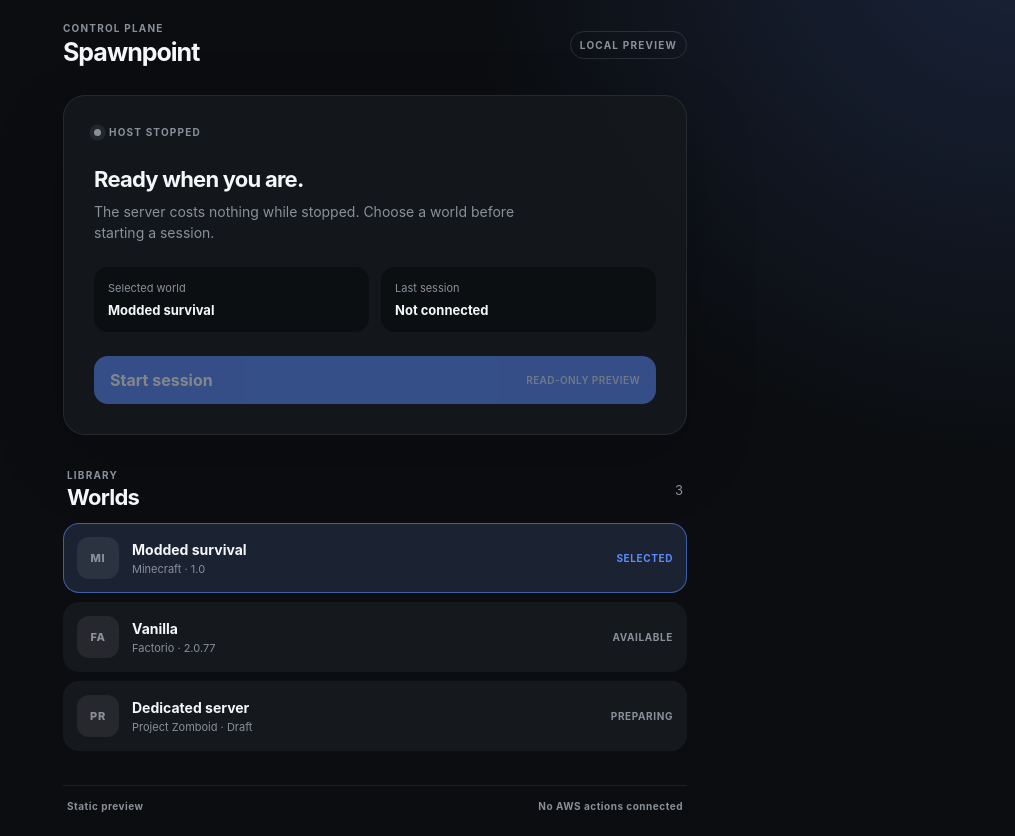
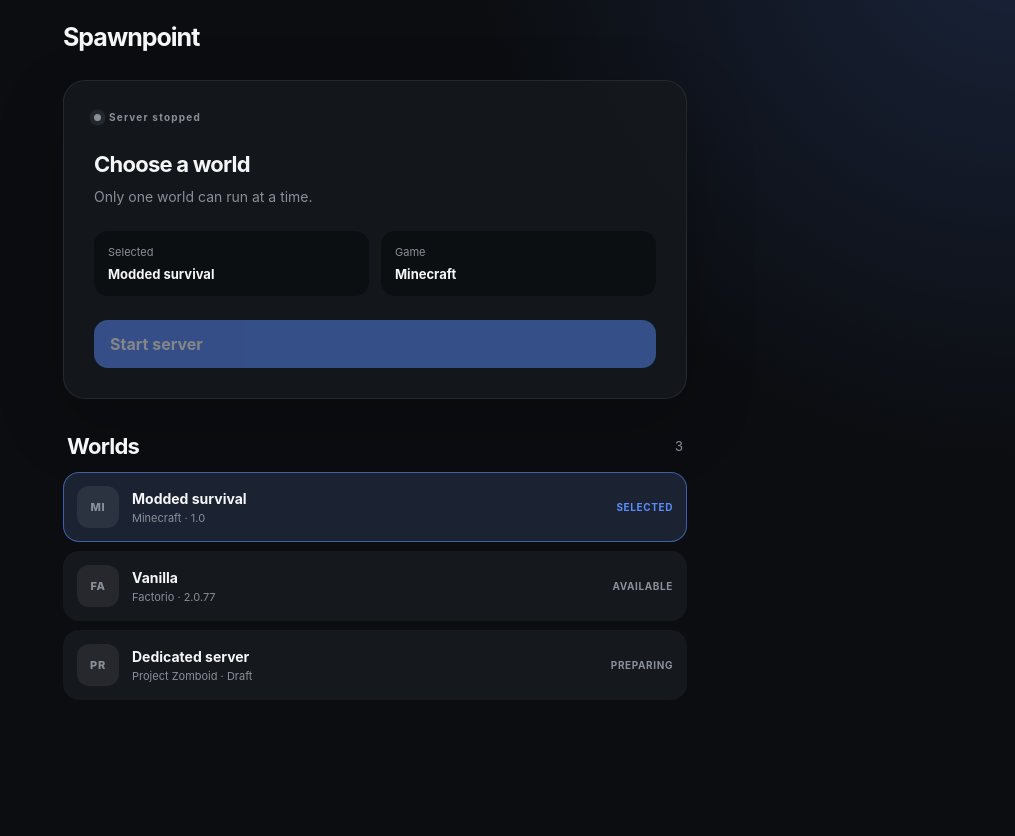
Before and after one commit to DrArzter/spawnpoint, a React (Vite) app in the folder web/: page / in a window 1280 px wide. Shown: the whole page, without its empty margins (265-1280 px from the left). After the commit the page ends 800 px from the top, so only its background shows below. Built offline with nearby package versions, Linux system fonts and the light colour scheme.

Commit message:
style(web): remove internal UI jargon

```diff
--- a/web/src/App.tsx
+++ b/web/src/App.tsx
@@ -23,50 +23,43 @@ const stateLabel: Record<World["state"], string> = {
 };
 
 export function App() {
-  const [insideTelegram, setInsideTelegram] = useState(false);
   const [selectedWorld, setSelectedWorld] = useState("world");
 
-  useEffect(() => setInsideTelegram(initializeTelegram()), []);
+  useEffect(() => {
+    initializeTelegram();
+  }, []);
 
   return (
     <main className="app-shell">
       <header className="topbar">
-        <div>
-          <p className="eyebrow">CONTROL PLANE</p>
-          <h1>Spawnpoint</h1>
-        </div>
-        <span className="preview-label">{insideTelegram ? "TELEGRAM" : "LOCAL PREVIEW"}</span>
+        <h1>Spawnpoint</h1>
       </header>
 
       <section className="hero" aria-labelledby="server-status-title">
         <div className="status-line">
           <span className="status-dot" aria-hidden="true" />
-          <span>HOST STOPPED</span>
+          <span>Server stopped</span>
         </div>
-        <h2 id="server-status-title">Ready when you are.</h2>
-        <p>The server costs nothing while stopped. Choose a world before starting a session.</p>
+        <h2 id="server-status-title">Choose a world</h2>
+        <p>Only one world can run at a time.</p>
         <dl className="facts">
           <div>
-            <dt>Selected world</dt>
+            <dt>Selected</dt>
             <dd>{worlds.find((world) => world.id === selectedWorld)?.title}</dd>
           </div>
           <div>
-            <dt>Last session</dt>
-            <dd>Not connected</dd>
+            <dt>Game</dt>
+            <dd>{worlds.find((world) => world.id === selectedWorld)?.game}</dd>
           </div>
         </dl>
         <button className="primary-action" type="button" disabled>
-          Start session
-          <span>Read-only preview</span>
+          Start server
         </button>
       </section>
 
       <section className="world-section" aria-labelledby="worlds-title">
         <div className="section-heading">
-          <div>
-            <p className="eyebrow">LIBRARY</p>
-            <h2 id="worlds-title">Worlds</h2>
-          </div>
+          <h2 id="worlds-title">Worlds</h2>
           <span>{worlds.length}</span>
         </div>
 
@@ -91,10 +84,6 @@ export function App() {
         </div>
       </section>
 
-      <footer>
-        <span>Static preview</span>
-        <span>No AWS actions connected</span>
-      </footer>
     </main>
   );
 }
--- a/web/src/styles.css
+++ b/web/src/styles.css
@@ -40,15 +40,13 @@ button {
 
 .topbar,
 .section-heading,
-.world-card,
-footer {
+.world-card {
   display: flex;
   align-items: center;
 }
 
 .topbar,
-.section-heading,
-footer {
+.section-heading {
   justify-content: space-between;
 }
 
@@ -59,7 +57,6 @@ p {
 }
 
 h1 {
-  margin-top: 3px;
   font-size: 25px;
   letter-spacing: -0.04em;
 }
@@ -69,25 +66,11 @@ h2 {
   letter-spacing: -0.035em;
 }
 
-.eyebrow,
-.preview-label,
 .status-line,
-.world-state,
-footer {
+.world-state {
   font-size: 10px;
   font-weight: 700;
   letter-spacing: 0.12em;
-}
-
-.eyebrow {
-  color: var(--tg-hint);
-}
-
-.preview-label {
-  padding: 7px 9px;
-  border: 1px solid color-mix(in srgb, var(--tg-text) 12%, transparent);
-  border-radius: 999px;
-  color: var(--tg-hint);
 }
 
 .hero {
@@ -168,24 +151,12 @@ footer {
   opacity: 0.48;
 }
 
-.primary-action span {
-  font-size: 10px;
-  font-weight: 600;
-  letter-spacing: 0.04em;
-  opacity: 0.75;
-  text-transform: uppercase;
-}
-
 .world-section {
   margin-top: 34px;
 }
 
 .section-heading {
   padding: 0 4px 13px;
-}
-
-.section-heading h2 {
-  margin-top: 3px;
 }
 
 .section-heading > span {
@@ -266,14 +237,6 @@ footer {
   color: var(--tg-accent);
 }
 
-footer {
-  margin-top: 34px;
-  padding: 14px 4px 0;
-  border-top: 1px solid color-mix(in srgb, var(--tg-text) 8%, transparent);
-  color: var(--tg-hint);
-  letter-spacing: 0.05em;
-}
-
 @keyframes breathe {
   60% {
     box-shadow: 0 0 0 7px transparent;
```
Also changed, not shown: 1 other file (tests, documents, lock files or other folders).
